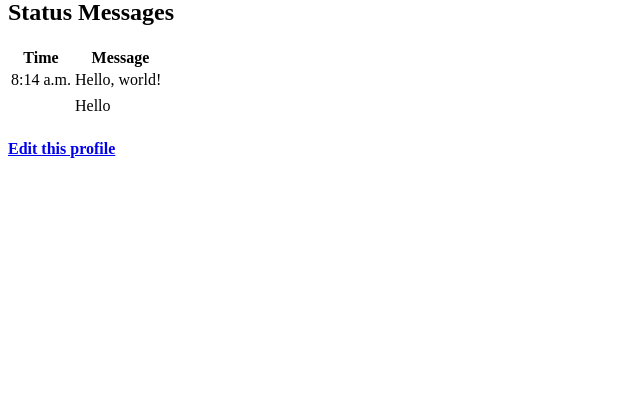
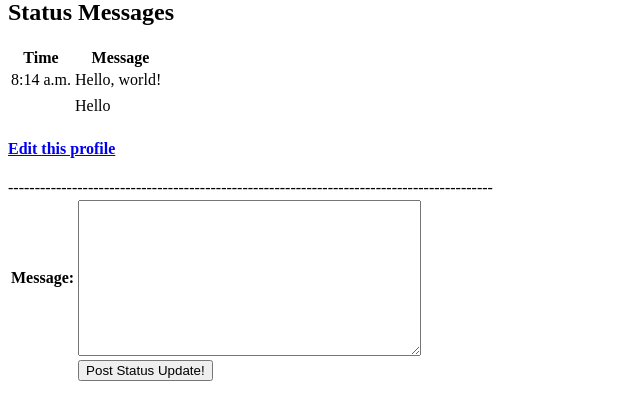
Before and after one commit to szhang99-bu/cs108-examples, a Django app: page /mini_fb/profile/1 in a window 1280 px wide. Shown: the part 477-877 px from the top of the page, without its empty margins (0-640 px from the left). Before the commit the page ends 635 px from the top, so only its background shows below. Run offline with Django 3.2, Linux system fonts and the light colour scheme; data comes from the database, SQL or seed files in the repository; both versions use the stored data as it was after the commit.

Commit message:
added post status message feature

```diff
--- a/mini_fb/forms.py
+++ b/mini_fb/forms.py
@@ -34,3 +34,16 @@ class UpdateProfileForm(forms.ModelForm):
         """
         model = Profile #which model to create
         fields = ['first_name', 'last_name', 'birth_date', 'city', 'email', 'image_url']
+
+
+class CreateStatusMessageForm(forms.ModelForm):
+    """
+        a form to create a new quote object
+    """
+
+    class Meta:
+        """
+            Additional data about this form
+        """
+        model = StatusMessage #which model to create
+        fields = ['message']
--- a/mini_fb/templates/mini_fb/base.html
+++ b/mini_fb/templates/mini_fb/base.html
@@ -8,7 +8,7 @@
     <!-- navigation links -->
     <h1> MiniFacebook</h1>
     <header>
-        <a href="{% url 'home_page' %}">Home</a> |
+        <a href="{% url 'home_page' %}">MiniFacebook Home</a> |
         <a href="{% url 'create_profile' %}">Creat Profile</a>
     </header>
     <!-- This content block will be filled in by another template
--- a/mini_fb/templates/mini_fb/show_profile_page.html
+++ b/mini_fb/templates/mini_fb/show_profile_page.html
@@ -50,4 +50,18 @@
 </table>
 
 <h4><a href ="{% url 'update_profile' profiles.pk %}">Edit this profile</a> </h4>
+-------------------------------------------------------------------------------------------
+<form action="{% url 'post_status' profiles.pk %}"method ="POST"> <!-- HTTP POST to send data to the server -->
+    {% csrf_token %}
+
+    <!-- {{form}}   display the form contest variable without formating-->
+    <!-- {{form.as_p}}    paragraph stule formatting -->
+    <table>
+    {{create_status_form}} <!--display the form contest variable with table formating-->
+    <tr>
+        <td></td> <!-- an empty space before the submit button-->
+        <td><input type="submit" value="Post Status Update!"></td>  <!-- The submit button -->
+    </tr>
+    </table>
+</form>
 {% endblock %}
--- a/mini_fb/urls.py
+++ b/mini_fb/urls.py
@@ -2,12 +2,12 @@
 # description: direct URL requests to view functions
 
 from django.urls import path
-from .views import CreateProfileView, ShowAllProfilesView, ShowProfilePageView, UpdateProfileView
+from .views import CreateProfileView, ShowAllProfilesView, ShowProfilePageView, UpdateProfileView, post_status_message
 
 urlpatterns = [
     path('',ShowAllProfilesView.as_view(), name = 'home_page'),
     path('profile/<int:pk>', ShowProfilePageView.as_view(), name = 'show_profile_page'),
     path('create_profile', CreateProfileView.as_view(), name = 'create_profile'),
     path('profile/<int:pk>/update', UpdateProfileView.as_view(), name = 'update_profile'),
-
+    path('profile/<int:pk>/post_status', post_status_message, name = 'post_status'),
 ]
--- a/mini_fb/views.py
+++ b/mini_fb/views.py
@@ -1,7 +1,8 @@
-from django.shortcuts import render
+from django.shortcuts import render, redirect
 from django.views.generic import ListView, DetailView, CreateView, UpdateView
 from .models import Profile
-from .forms import CreateProfileForm, UpdateProfileForm
+from .forms import CreateProfileForm, UpdateProfileForm, CreateStatusMessageForm
+from django.urls import reverse
 
 
 # Create your views here.
@@ -22,6 +23,18 @@ class ShowProfilePageView(DetailView):
     template_name = "mini_fb/show_profile_page.html" #delagate the display to this template
     context_object_name = "profiles" # use this variable name in the template
 
+    def get_context_data(self, **kwargs):
+        '''Return the context data (a dictionary) to be used in the template.'''
+
+        # obtain the default context data (a dictionary) from the superclass;
+        # this will include the Profile record to display for this page view
+        context = super(ShowProfilePageView, self).get_context_data(**kwargs)
+        # create a new CreateStatusMessageForm, and add it into the context dictionary
+        form = CreateStatusMessageForm()
+        context['create_status_form'] = form
+        # return this context dictionary
+        return context
+
 class CreateProfileView(CreateView):
     """
         Create a new profile object and store it in the database
@@ -39,3 +52,34 @@ class UpdateProfileView(UpdateView):
     model = Profile # which model to create
     form_class = UpdateProfileForm
     template_name = "mini_fb/update_profile_form.html"
+
+def post_status_message(request, pk):
+    '''
+    Process a form submission to post a new status message.
+    '''
+
+    # if and only if we are processing a POST request, try to read the data
+    if request.method == 'POST':
+
+        # print(request.POST) # for debugging at the console
+
+        # create the form object from the request's POST data
+        form = CreateStatusMessageForm(request.POST or None)
+
+        if form.is_valid():
+
+            # create the StatusMessage object with the data in the CreateStatusMessageForm
+            status_message = form.save(commit=False) # don't commit to database yet
+
+            # find the profile that matches the `pk` in the URL
+            profile = Profile.objects.get(pk=pk)
+
+            # attach FK profile to this status message
+            status_message.profile = profile
+
+            # now commit to database
+            status_message.save()
+
+    # redirect the user to the show_profile_page view
+    url = reverse('show_profile_page', kwargs={'pk': pk})
+    return redirect(url)
```
Also changed, not shown: db.sqlite3.
